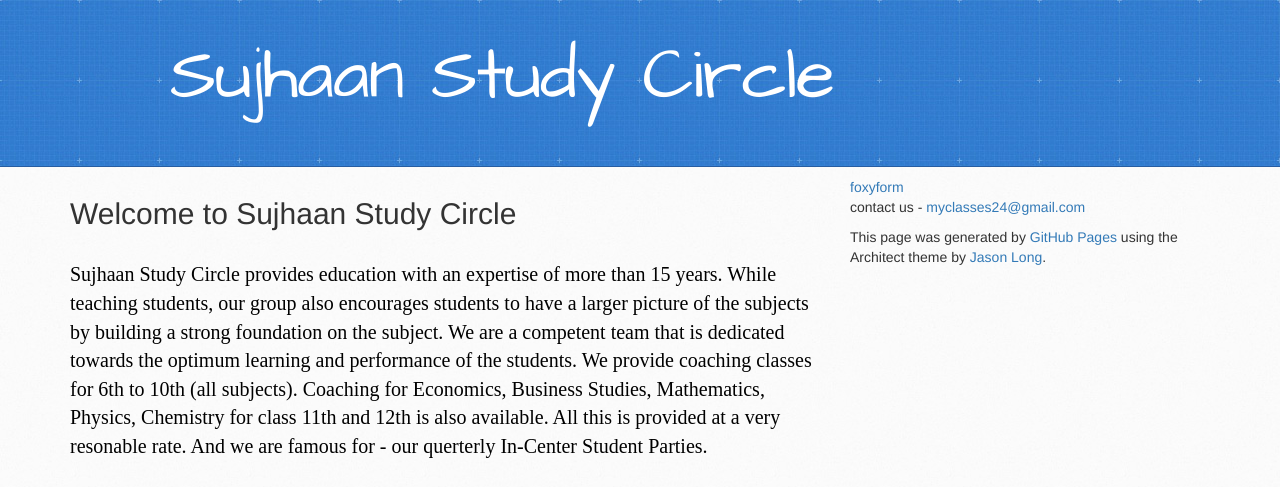
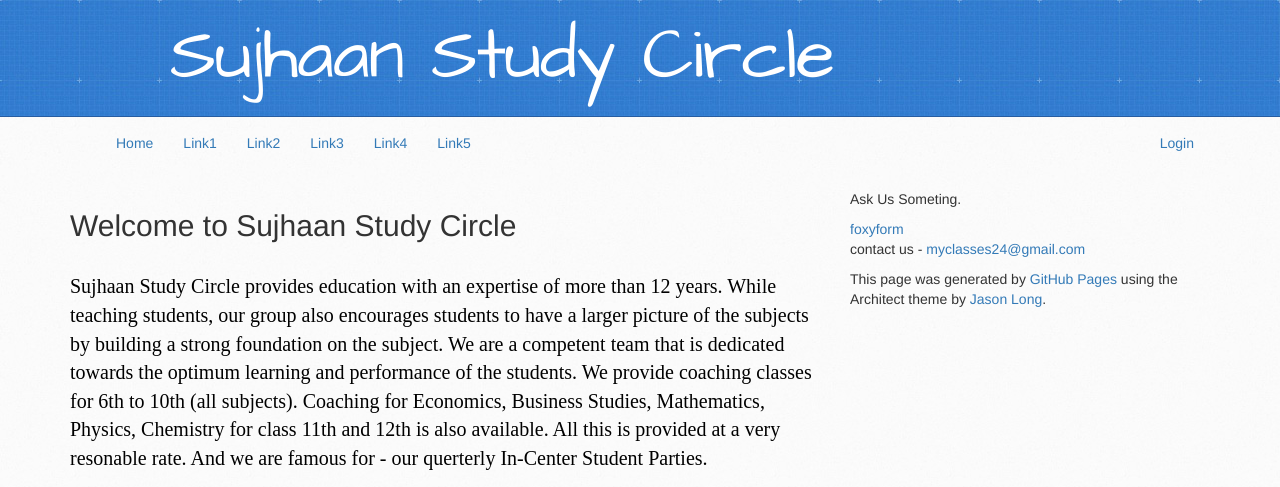
Before and after one commit to javaSingh/myclasses, a plain HTML site: page index - Copy.html in a window 1280 px wide. Shown: the top 487 px of the page. Drawn offline with nearby package versions, Linux system fonts and the light colour scheme.

Commit message:
2028 18 jan 2014

```diff
--- a/index - Copy.html
+++ b/index - Copy.html
@@ -15,7 +15,7 @@
     <script src="//html5shiv.googlecode.com/svn/trunk/html5.js"></script>
     <![endif]-->
 
-
+<link href="http://maxcdn.bootstrapcdn.com/font-awesome/4.1.0/css/font-awesome.min.css" rel="stylesheet">
 
 	<!-- Latest compiled and minified CSS -->
 <link rel="stylesheet" href="https://maxcdn.bootstrapcdn.com/bootstrap/3.3.1/css/bootstrap.min.css">
@@ -43,11 +43,46 @@
     </header>
   <div class="container">
 
+
+
+  <nav role='navigation' class='navbar'>
+    <!-- Brand and toggle get grouped for better mobile display -->
+    <div class='navbar-header'>
+        <button type='button' data-target='#navbarCollapse' data-toggle='collapse' class='navbar-toggle'>
+            <span class='sr-only'>Toggle navigation</span>
+
+			<span class="scroll-top-inner">
+    <i class="fa fa-bars"></i>
+    </span>
+        </button>
+        <a href='#' class='navbar-brand'></a>
+    </div>
+    <!-- Collection of nav links and other content for toggling -->
+    <div id='navbarCollapse' class='collapse navbar-collapse'>
+	 <ul class='nav navbar-nav'>
+            <li class='active'><a href='freeseller.html'>Home</a></li>
+            <li><a href='#'>Link1</a></li>
+            <li><a href='#'>Link2</a></li>
+			<li><a href='#'>Link3</a></li>
+			<li><a href='#'>Link4</a></li>
+			<li><a href='#'>Link5</a></li>
+			</ul>
+        <ul class='nav navbar-nav navbar-right'>
+            <li><a href='jackie.html'>Login</a></li>
+        </ul>
+
+
+    </div>
+</nav>
+
+
+
+
       <div class="row myrow">
 	  <div class="col-md-8 mycol-md-9">
           <h2>
 		  <a id="welcome-to-sujhaan-study-circle" class="anchor" href="#welcome-to-sujhaan-study-circle" aria-hidden="true"><span class="octicon octicon-link"></span></a>Welcome to Sujhaan Study Circle</h2>
-<p id="mytext">Sujhaan Study Circle provides education with an expertise of more than 15 years.
+<p id="mytext">Sujhaan Study Circle provides education with an expertise of more than 12 years.
 While teaching students, our group also encourages students to have a larger picture of the subjects by building a strong foundation on the subject.
 We are a competent team that is dedicated towards the optimum learning and performance of the students.
 We provide coaching classes for 6th to 10th (all subjects).
@@ -57,14 +92,14 @@ And we are famous for - our querterly In-Center Student Parties.</p>
 		<p id="locateus">Locate Us</p>
 		<p id="locateushide">hide map.</p>
 		<div id="map">
-        <iframe id="mapiframe" src="https://www.google.com/maps/embed?pb=!1m18!1m12!1m3!1d3501.398305616377!2d77.08908967673779!3d28.647790233530763!2m3!1f0!2f0!3f0!3m2!1i1024!2i768!4f13.1!3m3!1m2!1s0x390d048fa45fe54b%3A0x32c2a05085a64a4b!2zMjjCsDM4JzUyLjAiTiA3N8KwMDUnMjAuNyJF!5e0!3m2!1sen!2sin!4v1421146961766" frameborder="0" style="border:0"></iframe>
+		<iframe id="mapiframe" src="https://www.google.com/maps/embed?pb=!1m18!1m12!1m3!1d1750.6978880781032!2d77.08909799999999!3d28.647866000000008!2m3!1f0!2f0!3f0!3m2!1i1024!2i768!4f13.1!3m3!1m2!1s0x390d048fba4b7c99%3A0x3ddd9461652c474d!2sSujhaan+Study+Circle!5e0!3m2!1sen!2sin!4v1421577220566" width="600" height="450" frameborder="0" style="border:0"></iframe>
 		</div>
 		<br>
 		</div>
 		<div class="col-md-4">
 
 		<div id="enquiryform">
-
+		<p>Ask Us Someting.</p>
 		<!-- Do not change the code! -->
 		<a id="foxyform_embed_link_627359" href="http://www.foxyform.com/">foxyform</a>
 		<script type="text/javascript">
--- a/stylesheets/stylesheet.css
+++ b/stylesheets/stylesheet.css
@@ -51,6 +51,12 @@ a:hover
 .myrow
 {
   margin-top: 10px;
+}
+
+@media (max-width: @screen-sm) {
+        h1 {
+    font-size:10px;
+    }
 }
 
 
@@ -482,8 +488,8 @@ a:hover {
 }
 
 header {
-  padding-top: 40px;
-  padding-bottom: 40px;
+  padding-top: 20px;
+  padding-bottom: 10px;
   font-family: 'Architects Daughter', 'Helvetica Neue', Helvetica, Arial, serif;
   background: #2e7bcf url(../images/header-bg.jpg) 0 0 repeat-x;
   border-bottom: solid 1px #275da1;
```
Also changed, not shown: index.html (+36 -1 lines).
